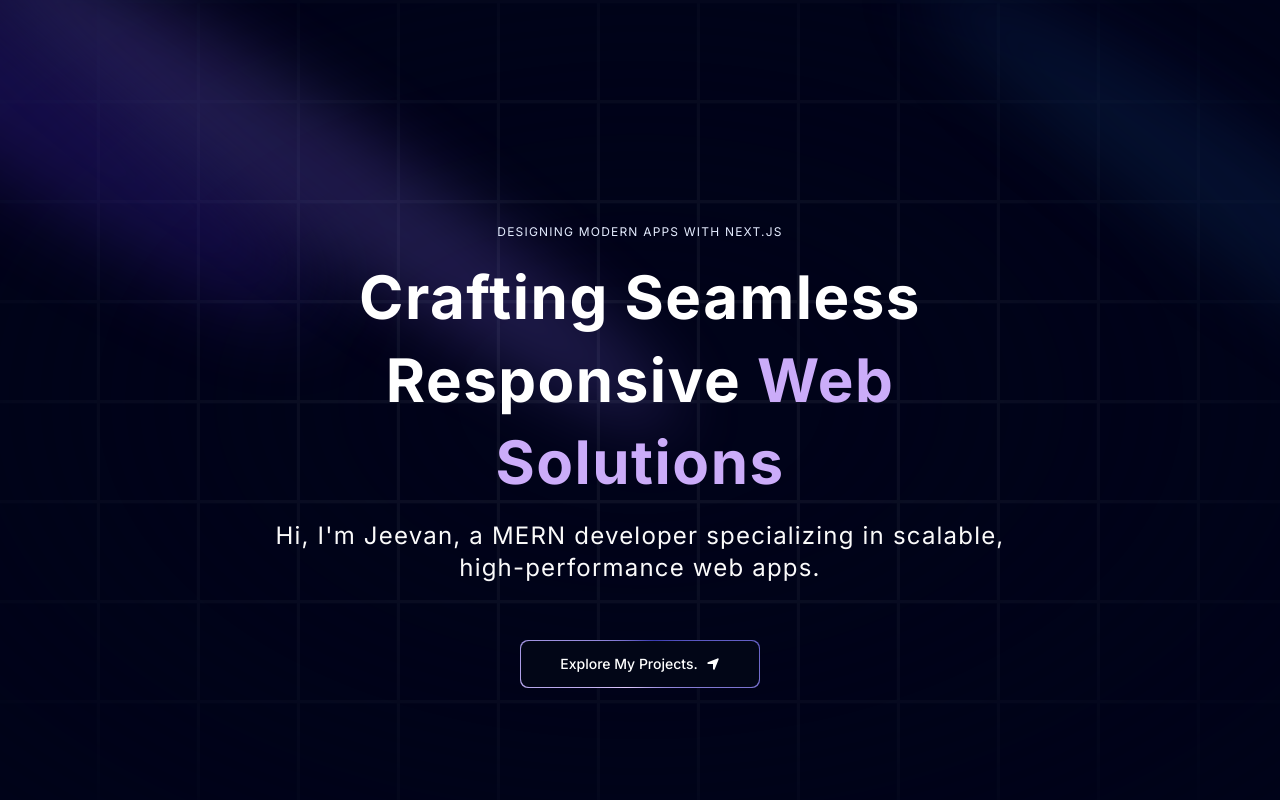
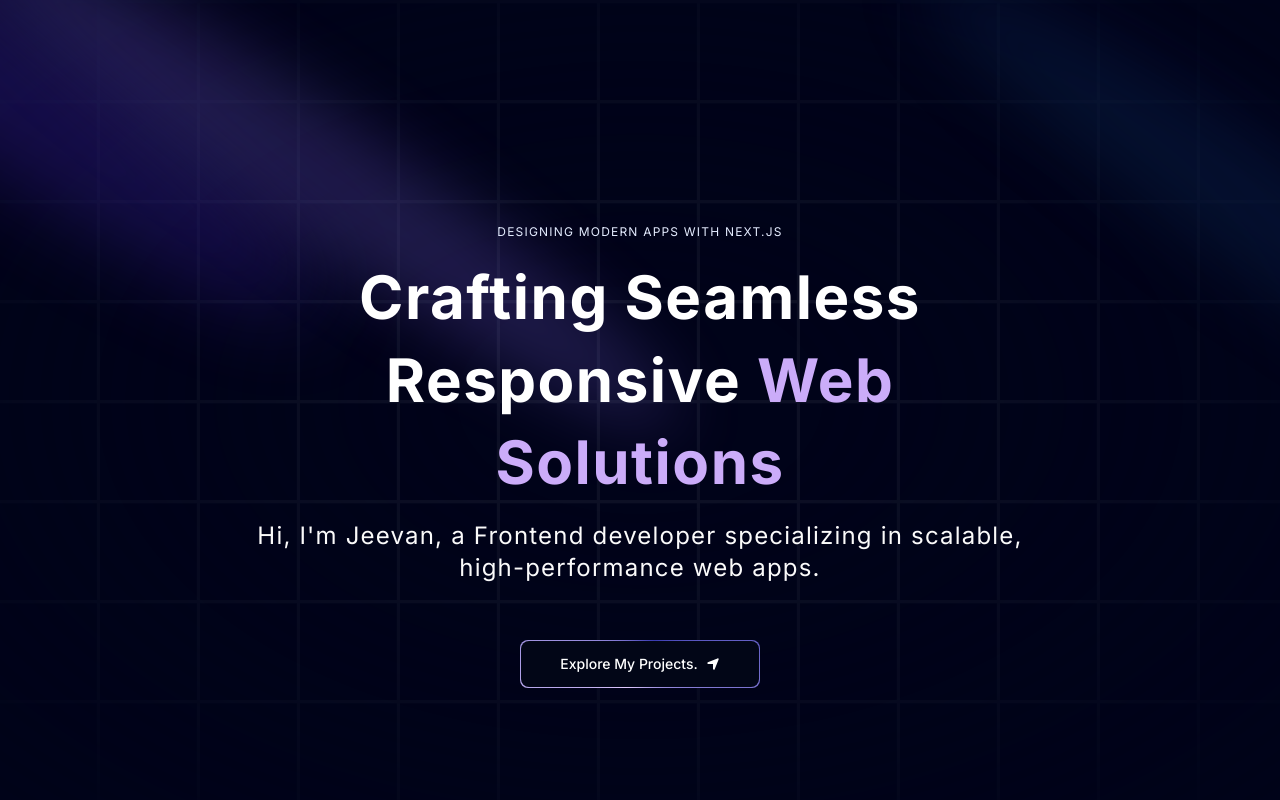
Before and after one commit to mrjeevan/Portfolio, a Next.js app: page / in a window 1280 px wide. Shown: the top 800 px of the page. Built offline with nearby package versions, Linux system fonts and the light colour scheme.

Commit message:
updated resume

```diff
--- a/components/Hero.tsx
+++ b/components/Hero.tsx
@@ -54,7 +54,7 @@ const Hero = (props: Props) => {
           />
 
           <p className="text-center md:tracking-wider mb-4 text-sm md:text-lg lg:text-2xl ">
-            Hi, I&apos;m Jeevan, a MERN developer specializing in scalable,
+            Hi, I&apos;m Jeevan, a Frontend developer specializing in scalable,
             high-performance web apps.
           </p>
 
```
Also changed, not shown: app/robots.txt (deleted), 2 other files (tests, documents, lock files or other folders).
